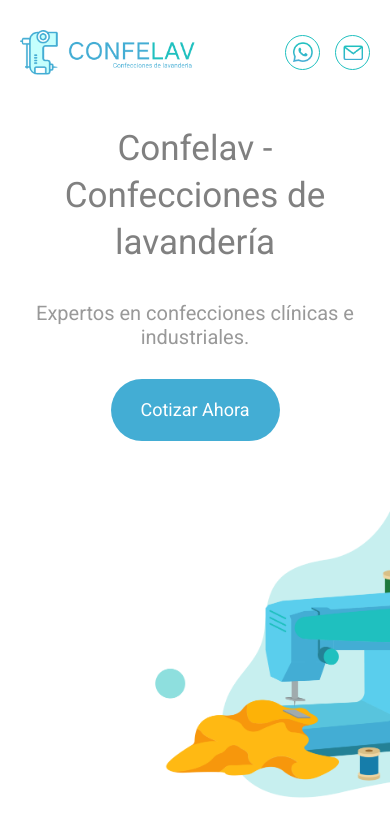
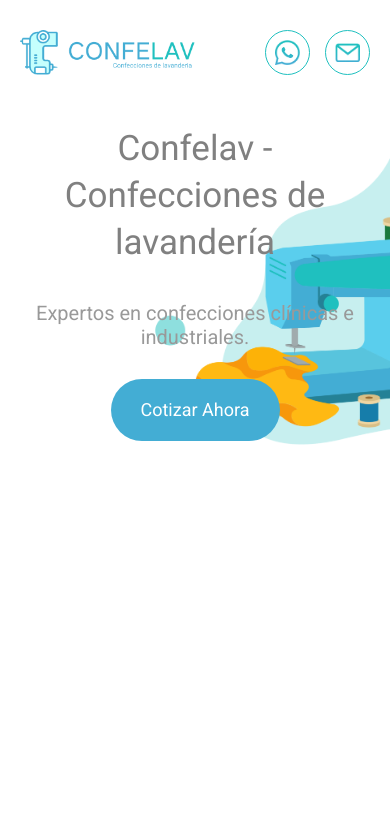
Before and after one commit to mfyance/beez, a plain HTML site: page confelav/index.html in a window 390 px wide. Drawn offline with Linux system fonts and the light colour scheme.

Commit message:
Confelav: actualizando tamaño de íconos

```diff
--- a/confelav/css/app.css
+++ b/confelav/css/app.css
@@ -111,6 +111,7 @@ button {
     overflow: auto;
     background-position-y: 100%;
     background-position-x: 42.5%;
+    height: 100%;
   }
   header {
     padding: 30px 0;
@@ -119,16 +120,16 @@ button {
     width: 50%;
   }
   header ul li {
-    width: 35px;
-    height: 35px;
-    padding: 5px;
+    width: 45px;
+    height: 45px;
+    padding: 8px;
     border: 1px solid var(--color-green);
   }
   header ul li:first-child {
     margin-right: 15px;
   }
   header ul li img {
-    max-width: 20px;
+    max-width: 25px;
   }
   aside {
     width: 100%;
```
